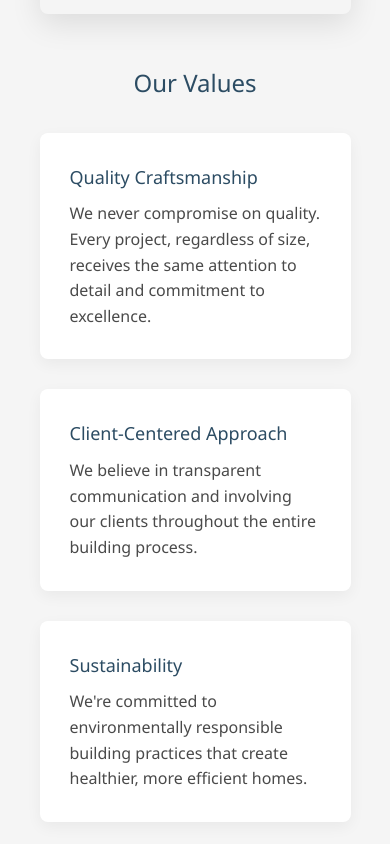
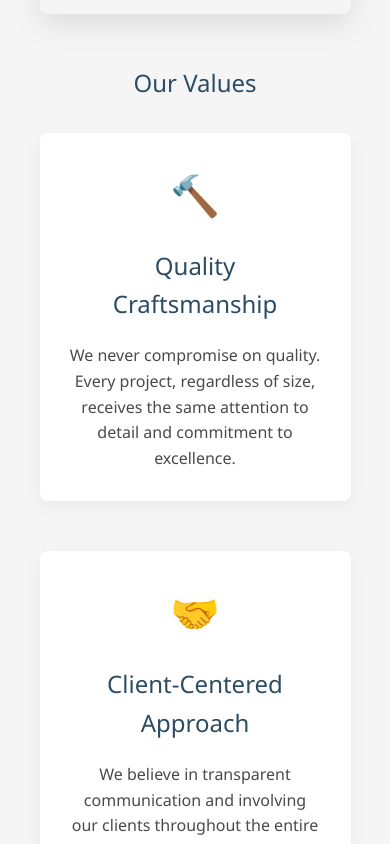
Before and after one commit to Lyfe4/LenBuild, a React (Create React App) app in the folder lenbuild/: page /about in a window 390 px wide. Shown: the part 1420-2264 px from the top of the page. Built offline with nearby package versions, Linux system fonts and the light colour scheme.

Commit message:
fixed scroll and changed 'our values' section. not happy with it needs changing still

```diff
--- a/lenbuild/src/components/Header/Header.jsx
+++ b/lenbuild/src/components/Header/Header.jsx
@@ -52,6 +52,13 @@ const Header = () => {
     return location.pathname === path ? 'active' : '';
   };
 
+  // Handle main nav link clicks to scroll to top if already on the page
+  const handleMainNavClick = (path) => {
+    if (location.pathname === path) {
+      window.scrollTo({ top: 0, behavior: 'smooth' });
+    }
+  };
+
   // Dropdown menu data
   const dropdownMenus = {
     '/': [
@@ -94,7 +101,7 @@ const Header = () => {
     <header className={`header ${scrolled ? 'scrolled' : ''} ${navHidden ? 'nav-hidden' : ''} ${shouldMergeWithImage ? 'merged-with-image' : ''}`}>
       <div className="container">
         <div className="header-container">
-          <Link to="/" className="logo">
+          <Link to="/" className="logo" onClick={() => handleMainNavClick('/')}>
             Len<span>Build</span>
           </Link>
 
@@ -109,7 +116,7 @@ const Header = () => {
                 onMouseEnter={() => handleDropdownEnter('/')}
                 onMouseLeave={handleDropdownLeave}
               >
-                <Link to="/" className={isActive('/')}>Home</Link>
+                <Link to="/" className={isActive('/')} onClick={() => handleMainNavClick('/')}>Home</Link>
                 {dropdownMenus['/'] && (
                   <div className={`dropdown-menu ${activeDropdown === '/' ? 'show' : ''}`}>
                     {dropdownMenus['/'].map((item, index) => (
@@ -130,7 +137,7 @@ const Header = () => {
                 onMouseEnter={() => handleDropdownEnter('/about')}
                 onMouseLeave={handleDropdownLeave}
               >
-                <Link to="/about" className={isActive('/about')}>About</Link>
+                <Link to="/about" className={isActive('/about')} onClick={() => handleMainNavClick('/about')}>About</Link>
                 {dropdownMenus['/about'] && (
                   <div className={`dropdown-menu ${activeDropdown === '/about' ? 'show' : ''}`}>
                     {dropdownMenus['/about'].map((item, index) => (
@@ -151,7 +158,7 @@ const Header = () => {
                 onMouseEnter={() => handleDropdownEnter('/projects-services')}
                 onMouseLeave={handleDropdownLeave}
               >
-                <Link to="/projects-services" className={isActive('/projects-services')}>Projects & Services</Link>
+                <Link to="/projects-services" className={isActive('/projects-services')} onClick={() => handleMainNavClick('/projects-services')}>Projects & Services</Link>
                 {dropdownMenus['/projects-services'] && (
                   <div className={`dropdown-menu ${activeDropdown === '/projects-services' ? 'show' : ''}`}>
                     {dropdownMenus['/projects-services'].map((item, index) => (
@@ -172,7 +179,7 @@ const Header = () => {
                 onMouseEnter={() => handleDropdownEnter('/contact')}
                 onMouseLeave={handleDropdownLeave}
               >
-                <Link to="/contact" className={isActive('/contact')}>Contact</Link>
+                <Link to="/contact" className={isActive('/contact')} onClick={() => handleMainNavClick('/contact')}>Contact</Link>
                 {dropdownMenus['/contact'] && (
                   <div className={`dropdown-menu ${activeDropdown === '/contact' ? 'show' : ''}`}>
                     {dropdownMenus['/contact'].map((item, index) => (
--- a/lenbuild/src/pages/About/About.css
+++ b/lenbuild/src/pages/About/About.css
@@ -47,18 +47,21 @@
 
 .values-grid {
   display: grid;
-  grid-template-columns: repeat(auto-fill, minmax(250px, 1fr));
-  gap: var(--spacing-lg);
+  grid-template-columns: repeat(2, 1fr);
+  gap: var(--spacing-xl);
+  max-width: 800px;
+  margin: 0 auto;
 }
 
 .value-card {
   background-color: white;
-  padding: var(--spacing-lg);
+  padding: var(--spacing-xl);
   border-radius: var(--border-radius-md);
   box-shadow: var(--box-shadow-light);
   transition: transform 0.4s ease, box-shadow 0.4s ease;
   position: relative;
   overflow: hidden;
+  text-align: center;
 }
 
 .value-card::before {
@@ -73,7 +76,7 @@
 }
 
 .value-card:hover {
-  transform: translateY(-5px);
+  transform: translateY(-8px);
   box-shadow: var(--box-shadow-medium);
 }
 
@@ -81,15 +84,31 @@
   height: 100%;
 }
 
-.value-card h4 {
-  color: var(--primary);
-  margin-bottom: var(--spacing-sm);
-  font-size: var(--font-size-large);
+.value-icon {
+  font-size: 3rem;
+  margin-bottom: var(--spacing-md);
+  display: block;
   transition: transform 0.3s ease;
 }
 
+.value-card:hover .value-icon {
+  transform: scale(1.1) rotate(5deg);
+}
+
+.value-card h4 {
+  color: var(--primary);
+  margin-bottom: var(--spacing-md);
+  font-size: var(--font-size-xl);
+  transition: color 0.3s ease;
+}
+
 .value-card:hover h4 {
-  transform: translateX(8px);
+  color: var(--secondary);
+}
+
+.value-card p {
+  line-height: 1.6;
+  color: var(--text-secondary);
 }
 
 /* Team Section */
@@ -328,6 +347,11 @@
   .about-text {
     margin-bottom: var(--spacing-lg);
   }
+
+  .values-grid {
+    grid-template-columns: 1fr;
+    max-width: 500px;
+  }
 }
 
 @media (max-width: 768px) {
@@ -348,4 +372,12 @@
   .testimonial-carousel {
     padding: 0 var(--spacing-md);
   }
+
+  .value-icon {
+    font-size: 2.5rem;
+  }
+
+  .value-card {
+    padding: var(--spacing-lg);
+  }
 }
--- a/lenbuild/src/pages/About/About.jsx
+++ b/lenbuild/src/pages/About/About.jsx
@@ -16,18 +16,22 @@ const About = () => {
   const values = [
     {
       title: "Quality Craftsmanship",
+      icon: "🔨",
       description: "We never compromise on quality. Every project, regardless of size, receives the same attention to detail and commitment to excellence."
     },
     {
       title: "Client-Centered Approach",
+      icon: "🤝",
       description: "We believe in transparent communication and involving our clients throughout the entire building process."
     },
     {
       title: "Sustainability",
+      icon: "🌱",
       description: "We're committed to environmentally responsible building practices that create healthier, more efficient homes."
     },
     {
       title: "Innovation",
+      icon: "💡",
       description: "We continuously seek out new techniques, materials, and technologies to improve our building processes and outcomes."
     }
   ];
@@ -132,6 +136,7 @@ const About = () => {
                   data-aos-delay={index * 100}
                   key={index}
                 >
+                  <div className="value-icon">{value.icon}</div>
                   <h4>{value.title}</h4>
                   <p>{value.description}</p>
                 </div>
```
